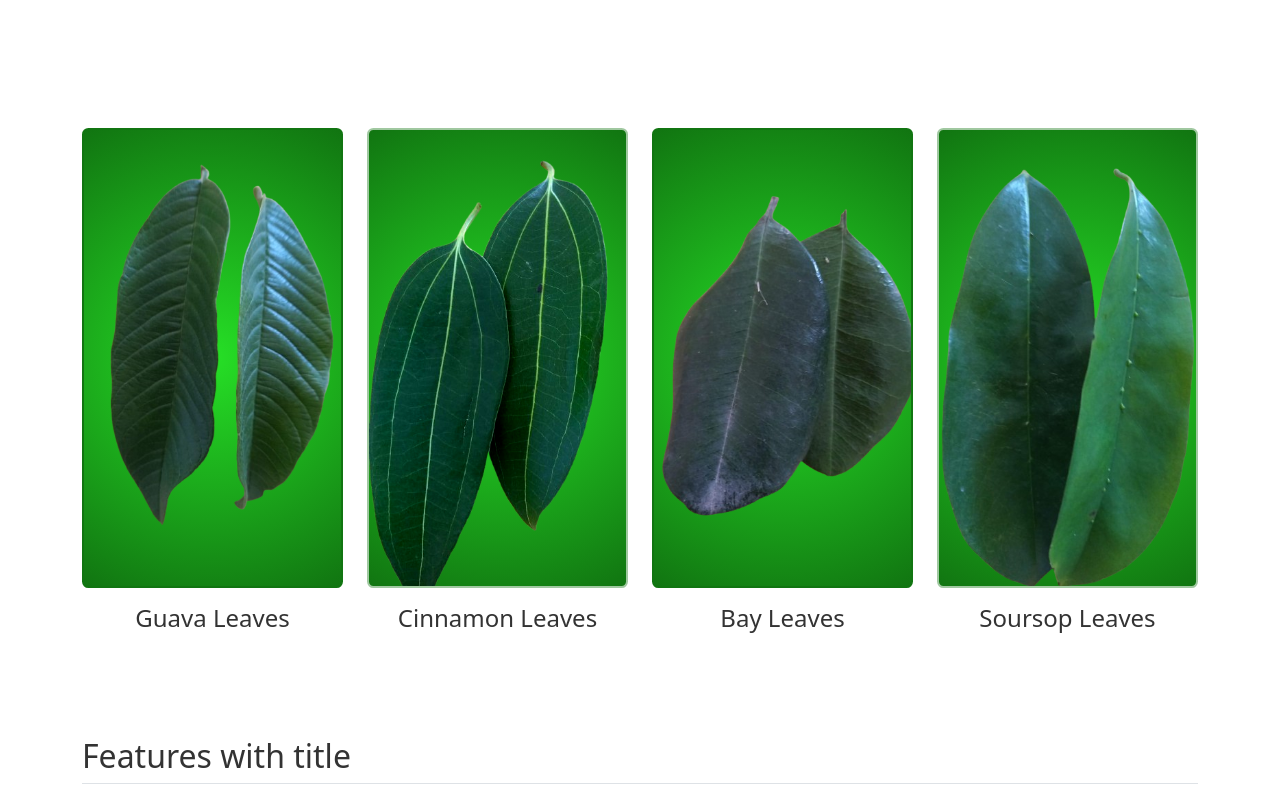
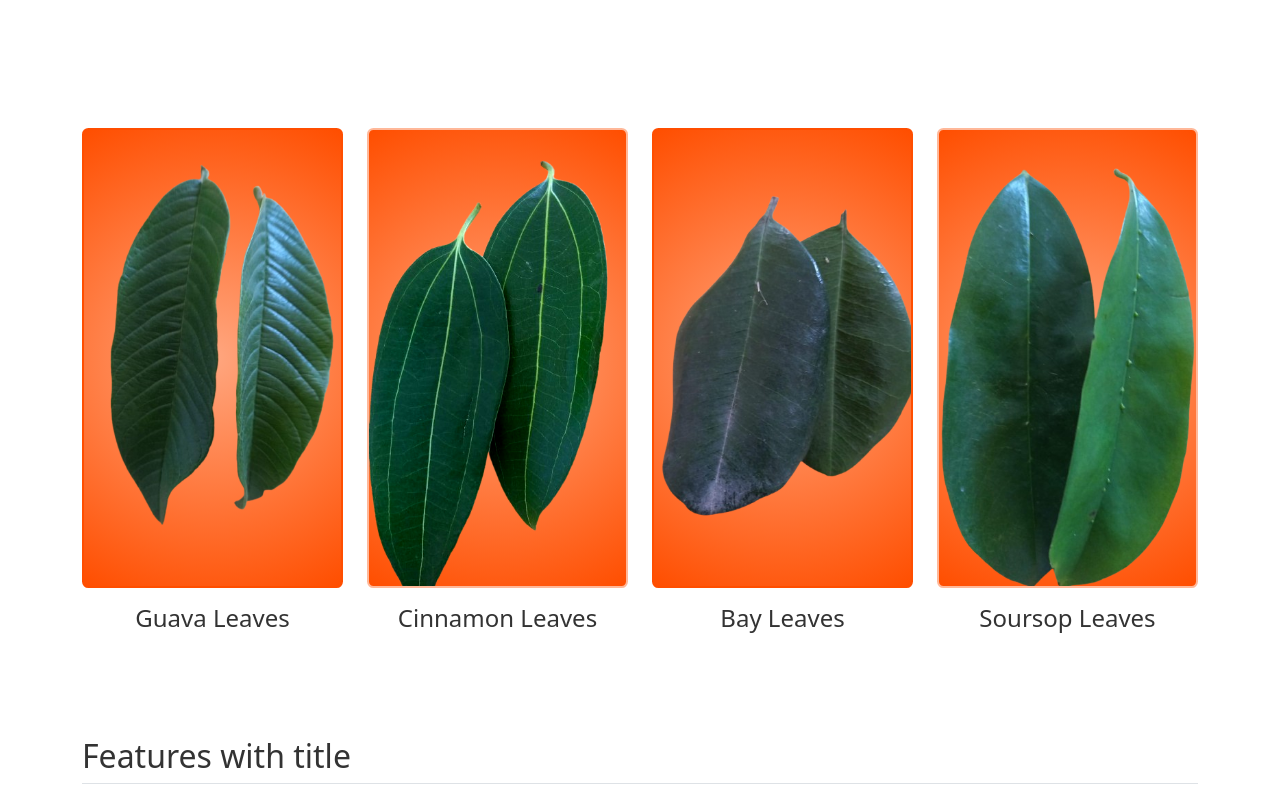
Before and after one commit to NICKY-100/sea-moss, a website: page index.html in a window 1280 px wide. Shown: the part 1466-2256 px from the top of the page. Drawn offline with nearby package versions, Linux system fonts and the light colour scheme; files that its build step writes are made by us from their sources.

Commit message:
changing colours

```diff
--- a/scss/styles.scss
+++ b/scss/styles.scss
@@ -38,8 +38,8 @@ $body-color: #333;
 $body-bg: #fff;
 $border-radius: .4rem;
 $success: #7952b3;
-$primary: #117511;
-$secondary: #c98e21;
+$primary: #FF4E00;
+$secondary: #8EA604;
 //$info
 // Required
 
```
